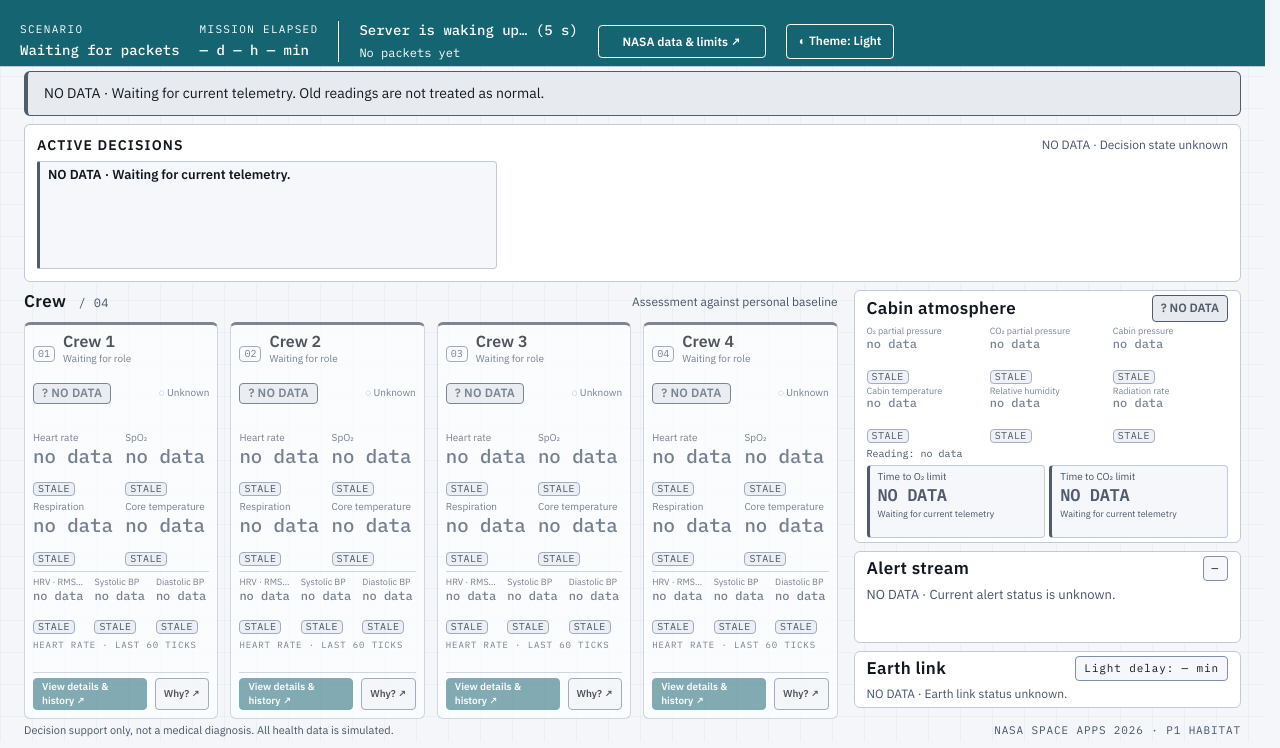
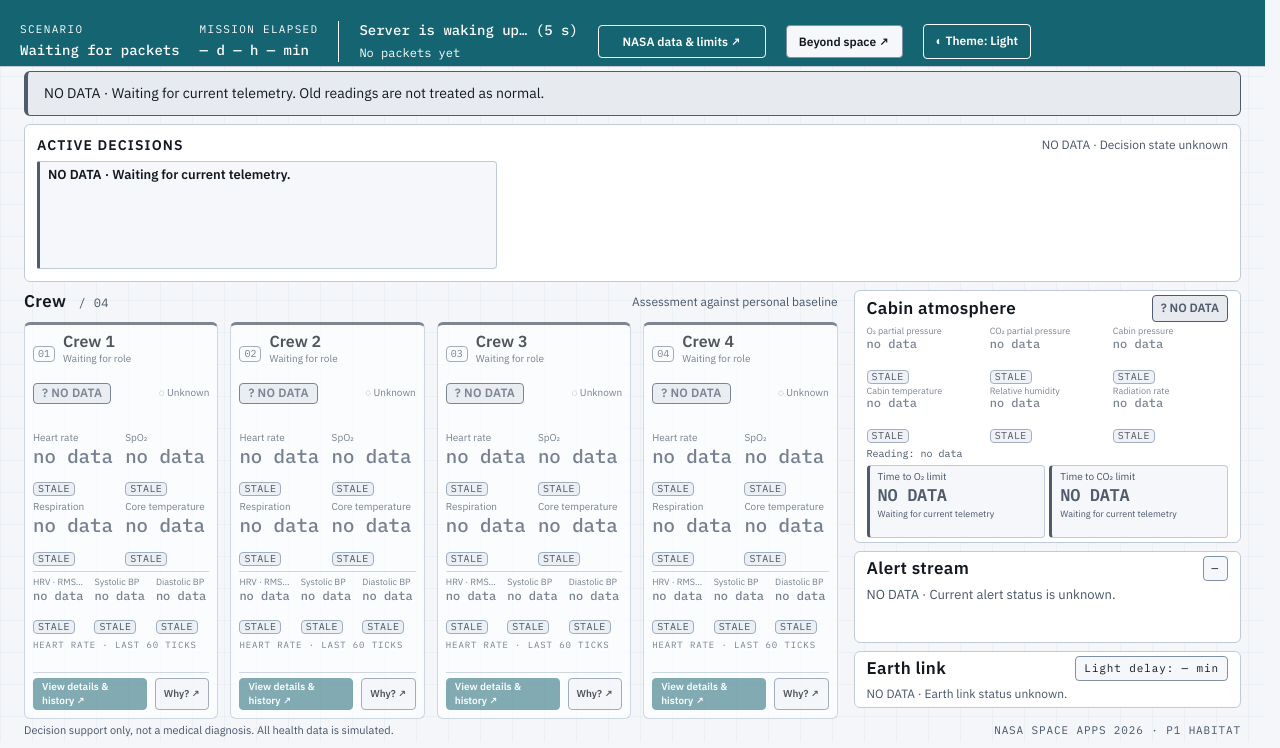
Before and after one commit to efea0/MTCM-Mars-Transit-Crew-Monitor, a plain HTML site: page frontend/index.html in a window 1280 px wide. Shown: the part 52-800 px from the top of the page. Drawn offline with Linux system fonts and the light colour scheme; no server answers.

Commit message:
feat(frontend): Beyond space bilgi diyaloğu (denizaltı ve yeraltı sığınağı profilleri)
Üst çubuktaki "NASA data & limits" gibi bir düğme, aynı diyalog kalıbıyla açılır: neden önemli, üç
profilin tablosu (hacim, kişi, CO2 ve O2 limiti, kaynak, motor durumu), "bu görünüm ne yapmaz"
notları ve kaynaklar. Yalnızca bilgi: telemetriyi okumaz, API çağırmaz, canlı kararları ve geri
sayımları değiştirmez. Denizaltı %0,8 resmî Donanma limiti değil ve sığınakta CO ile metan modellenmiyor
notları görünür; motor desteği ve ortam seçici "planned, not built" olarak yazıldı.

Co-Authored-By: Claude Sonnet 5.5 <noreply@anthropic.com>

```diff
--- a/frontend/app.js
+++ b/frontend/app.js
@@ -3,6 +3,7 @@ import { setText, svgRenderer, chartRange, resetChartRange } from "./ui.js";
 import { createDecisionBand } from "./decisions.js";
 import { createSession, validFrame } from "./session.js";
 import { createCrewDetail } from "./crew-detail.js";
+import { createBeyondSpace } from "./beyond-space.js";
 
 const STREAM_URL = "/api/stream";
 const SCENARIO_URL = "/api/scenario";
@@ -52,6 +53,7 @@ const numberFormat = new Intl.NumberFormat("en-US", { maximumFractionDigits: 2 }
 const readingFormat = new Intl.NumberFormat("en-US", { minimumFractionDigits: 2, maximumFractionDigits: 2 });
 const params = new URLSearchParams(window.location.search);
 const mockMode = params.get("mock") === "1";
+createBeyondSpace({ trigger: document.getElementById("beyond-trigger") });
 const nasaData = createNasaData({ trigger: document.getElementById("nasa-trigger"), banner: document.getElementById("nasa-storm-banner"), mock: mockMode });
 const reducedMotion = window.matchMedia("(prefers-reduced-motion: reduce)");
 const lightQuery = window.matchMedia("(prefers-color-scheme: light)");
--- /dev/null
+++ b/frontend/beyond-space.css
@@ -0,0 +1,6 @@
+/* "Beyond space" information dialog: reuses the NASA dialog look (native dialog, no animation). */
+.beyond-trigger { white-space: nowrap; }
+.beyond-dialog .beyond-story { max-width: 78ch; margin: 0 0 var(--space-3); line-height: 1.6; }
+.beyond-dialog .beyond-list { margin: 0; padding-left: var(--space-5); line-height: 1.7; max-width: 90ch; }
+.beyond-dialog .beyond-list a { color: var(--accent-ink); overflow-wrap: anywhere; }
+.beyond-dialog .beyond-table { min-width: 760px; }
--- /dev/null
+++ b/frontend/beyond-space.js
@@ -0,0 +1,126 @@
+// "Beyond space": the same design applied to other sealed, air-limited environments.
+// Information only. It never reads telemetry, never calls the API and never changes what the live
+// dashboard shows (the live engine runs the Mars transit profile only). The numbers below mirror
+// data/reference/ranges.json (profiller); tests/test_frontend_beyond_space.py keeps them in sync.
+export const PROFILES = [
+  {
+    id: "mars_transit", name: "Mars transit vehicle", volume: "75 m³", crew: 4,
+    co2: "3.0 mmHg", o2: "PIO₂ ≥ 127 mmHg", engine: "Live",
+    source: "NASA-STD-3001 [V2 6004], Table 6.2-1",
+    note: "The only profile the live dashboard runs today.",
+  },
+  {
+    id: "denizalti", name: "Submarine", volume: "2000 m³", crew: 100,
+    co2: "0.8 % (6.1 mmHg)", o2: "Not modeled", engine: "Planned",
+    source: "NRC 2007, Table S-1 (90-day recommendation); PubMed 30511437 (2018)",
+    note: "0.8 % is an NRC recommendation for 90-day exposure, not an official Navy limit. Crew metabolic rates are an astronaut average (assumption).",
+  },
+  {
+    id: "yeralti_siginagi", name: "Underground refuge chamber (US coal mine)", volume: "30 m³", crew: 10,
+    co2: "1.0 % average, up to 2.5 % (7.6 mmHg average)", o2: "18.5 – 23.0 %", engine: "Planned",
+    source: "30 CFR 7.506",
+    note: "96-hour supply target. CO and methane are not modeled.",
+  },
+];
+const SOURCES = [
+  ["NASA-STD-3001 Vol 2 Rev F", null],
+  ["NRC 2007, Table S-1: Emergency and Continuous Exposure Guidance Levels for Selected Submarine Contaminants", "https://www.nap.edu/read/11170/chapter/2"],
+  ["Submarine CO₂ exposure guideline study (2018), PubMed 30511437", "https://pubmed.ncbi.nlm.nih.gov/30511437/"],
+  ["30 CFR 7.506, refuge alternative breathable air (eCFR)", "https://www.ecfr.gov/current/title-30/section-7.506"],
+];
+const STORY = [
+  "People already live and work in sealed, air-limited places on Earth, such as submarines and underground refuge chambers. The same questions apply there: how long is the air safe, who needs to act, and what should they do?",
+  "The astronaut monitor answers them with a cabin air budget (O₂ and CO₂ mass balance) and decisions read against each person's own baseline. Only the profile changes: volume, crew size, equipment capacity and limits.",
+];
+
+function node(tag, className = "", text = "") {
+  const element = document.createElement(tag);
+  if (className) element.className = className;
+  if (text) element.textContent = text;
+  return element;
+}
+function cell(tag, text, className = "") { return node(tag, className, text); }
+function profileTable() {
+  const table = node("table", "nasa-table beyond-table");
+  table.append(node("caption", "", "Environment profiles prepared in data/reference/ranges.json"));
+  const head = node("tr");
+  for (const label of ["Environment", "Volume", "Crew", "CO₂ limit", "O₂ limit", "Limit source", "Engine"]) {
+    const th = cell("th", label); th.scope = "col"; head.append(th);
+  }
+  const thead = node("thead");
+  thead.append(head);
+  table.append(thead);
+  const body = node("tbody");
+  for (const profile of PROFILES) {
+    const row = node("tr");
+    const name = cell("th", ""); name.scope = "row";
+    name.append(node("strong", "", profile.name), node("small", "nasa-muted", profile.note));
+    row.append(name, cell("td", profile.volume), cell("td", String(profile.crew)), cell("td", profile.co2, "nasa-limit-value"),
+      cell("td", profile.o2, "nasa-limit-value"), cell("td", profile.source, "nasa-source-text"),
+      cell("td", profile.engine === "Live" ? "● Live" : "○ Planned"));
+    body.append(row);
+  }
+  table.append(body);
+  return table;
+}
+export function createBeyondSpace({ trigger }) {
+  const dialog = node("dialog", "nasa-dialog beyond-dialog");
+  dialog.id = "beyond-space";
+  dialog.setAttribute("aria-labelledby", "beyond-title");
+  dialog.setAttribute("aria-describedby", "beyond-disclaimer");
+  const head = node("header", "nasa-header");
+  const heading = node("div");
+  heading.append(node("p", "nasa-kicker", "SAME DESIGN · OTHER SEALED ENVIRONMENTS"));
+  const title = node("h2", "", "Beyond space"); title.id = "beyond-title";
+  heading.append(title);
+  const close = node("button", "nasa-button", "Close"); close.type = "button";
+  head.append(heading, close);
+  const disclaimer = node("p", "nasa-disclaimer", "Limits and sources are prepared as data. Engine support and an environment selector are planned, not built: the live dashboard runs the Mars transit profile only. Volumes, crew sizes and equipment capacities are demo assumptions; only the limits are sourced.");
+  disclaimer.id = "beyond-disclaimer";
+  const content = node("div", "nasa-content");
+  const why = node("section", "nasa-section");
+  why.append(node("h3", "", "Why this matters on Earth"));
+  for (const line of STORY) why.append(node("p", "beyond-story", line));
+  const profiles = node("section", "nasa-section");
+  profiles.append(node("h3", "", "Environment profiles"));
+  const wrap = node("div", "nasa-table-wrap"); wrap.tabIndex = 0;
+  wrap.setAttribute("role", "region"); wrap.setAttribute("aria-label", "Environment profiles table, scrolls sideways on small screens");
+  wrap.append(profileTable());
+  profiles.append(wrap);
+  const limits = node("section", "nasa-section");
+  limits.append(node("h3", "", "What this view does not do"));
+  const list = node("ul", "beyond-list");
+  for (const text of [
+    "It does not change the live dashboard, its decisions or its countdowns.",
+    "It does not claim the engine already runs these environments: that support is planned.",
+    "Submarine and refuge-chamber numbers are not medical thresholds; this is decision support, not diagnosis.",
+  ]) list.append(node("li", "", text));
+  limits.append(list);
+  const sources = node("section", "nasa-section");
+  sources.append(node("h3", "", "Sources"));
+  const sourceList = node("ul", "beyond-list");
+  for (const [label, url] of SOURCES) {
+    const item = node("li");
+    if (url) {
+      const anchor = node("a", "", label);
+      anchor.href = url; anchor.target = "_blank"; anchor.rel = "noopener noreferrer";
+      item.append(anchor);
+    } else item.textContent = label;
+    sourceList.append(item);
+  }
+  sources.append(sourceList);
+  content.append(why, profiles, limits, sources);
+  dialog.append(head, disclaimer, content);
+  document.body.append(dialog);
+  trigger.setAttribute("aria-haspopup", "dialog");
+  trigger.setAttribute("aria-controls", dialog.id);
+  let lastFocus = null;
+  trigger.addEventListener("click", () => {
+    lastFocus = document.activeElement;
+    if (!dialog.open) dialog.showModal();
+    dialog.scrollTop = 0;
+  });
+  close.addEventListener("click", () => dialog.close());
+  dialog.addEventListener("close", () => lastFocus?.isConnected && lastFocus.focus({ preventScroll: true }));
+  return { dialog };
+}
--- a/frontend/index.html
+++ b/frontend/index.html
@@ -8,6 +8,7 @@
   <link rel="stylesheet" href="css/tokens.css">
   <link rel="stylesheet" href="style.css">
   <link rel="stylesheet" href="nasa-data.css">
+  <link rel="stylesheet" href="beyond-space.css">
   <script>
     try { const saved = localStorage.getItem("theme"); if (saved === "light" || saved === "dark") document.documentElement.dataset.theme = saved; } catch {}
   </script>
@@ -29,6 +30,7 @@
         <span id="packet-age">No packets yet</span>
       </div>
       <button id="nasa-trigger" class="nasa-button nasa-trigger" type="button">NASA data &amp; limits ↗</button>
+      <button id="beyond-trigger" class="nasa-button beyond-trigger" type="button">Beyond space ↗</button>
       <button id="theme-toggle" class="theme-toggle" type="button">◐ Theme</button>
     </div>
   </header>
```
